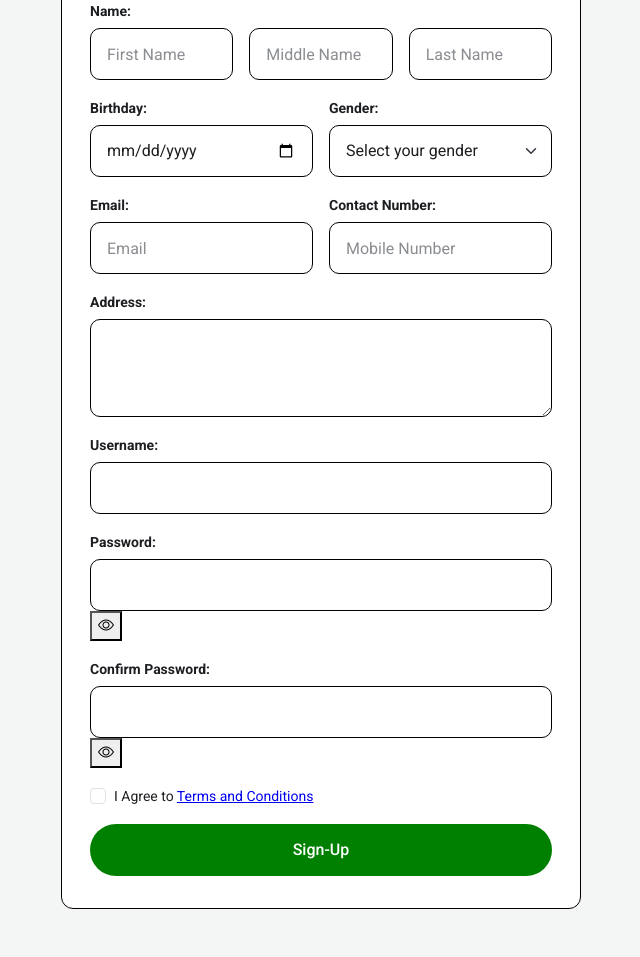
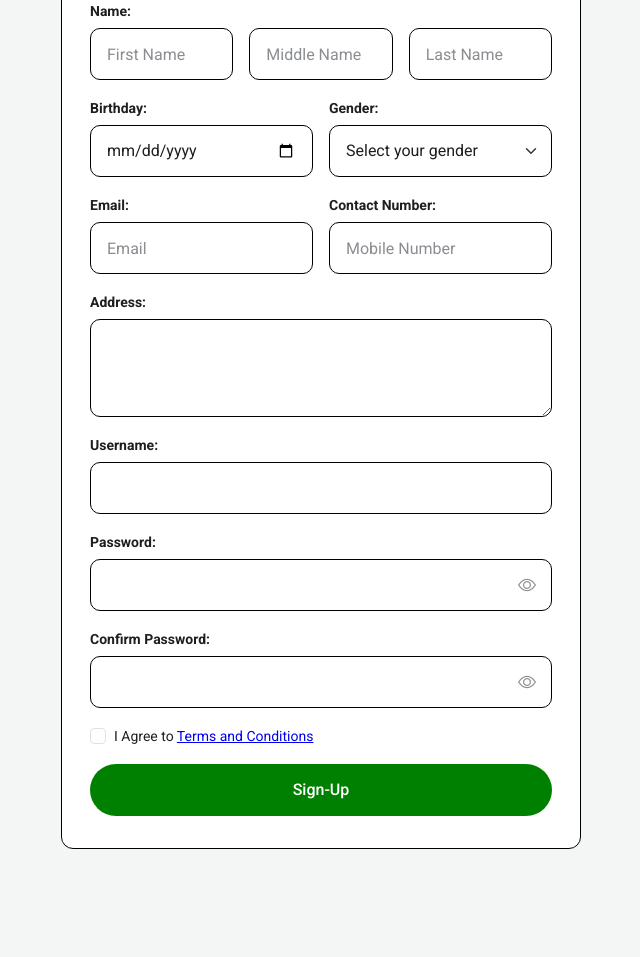
Before and after one commit to gabbbarro0926/SunSonSolar, a PHP site: page /registration..html in a window 1280 px wide. Shown: the part 274-1231 px from the top of the page, without its empty margins (319-959 px from the left). After the commit the page ends 1123 px from the top, so only its background shows below. Run offline with PHP 8.4, Linux system fonts and the light colour scheme.

Commit message:
Refactor CSS variables and styles for registration page

```diff
--- a/style.css
+++ b/style.css
@@ -138,6 +138,45 @@ textarea.form-control {
   opacity: 1;
 }
 
+/* Password wrapper & toggle */
+.password-wrapper {
+  position: relative;
+}
+
+.password-wrapper .form-control {
+  padding-right: 48px;
+}
+
+.password-toggle {
+  position: absolute;
+  top: 50%;
+  right: 12px;
+  transform: translateY(-50%);
+  background: none;
+  border: none;
+  padding: 4px;
+  cursor: pointer;
+  color: #8A8D91;
+  display: flex;
+  align-items: center;
+  justify-content: center;
+  transition: color 0.2s ease;
+}
+
+.password-toggle:hover {
+  color: #1C1E21;
+}
+
+.password-toggle:focus {
+  outline: none;
+  color: #5BB259;
+}
+
+.password-toggle i {
+  font-size: 18px;
+  line-height: 1;
+}
+
 /* Focus state (green) */
 .form-control:focus,
 .form-select:focus {
@@ -164,6 +203,15 @@ textarea.form-control {
 .form-select.is-valid:focus {
   border-color: var(--focus-color);
   box-shadow: 0 0 0 3px rgba(91, 178, 89, 0.15);
+}
+
+/* Remove Bootstrap's validation checkmark/x icons */
+.form-control.is-valid,
+.form-select.is-valid,
+.form-control.is-invalid,
+.form-select.is-invalid {
+  background-image: none !important;
+  padding-right: 48px; /* keep space for the eye toggle */
 }
 
 /* Error message */
```
